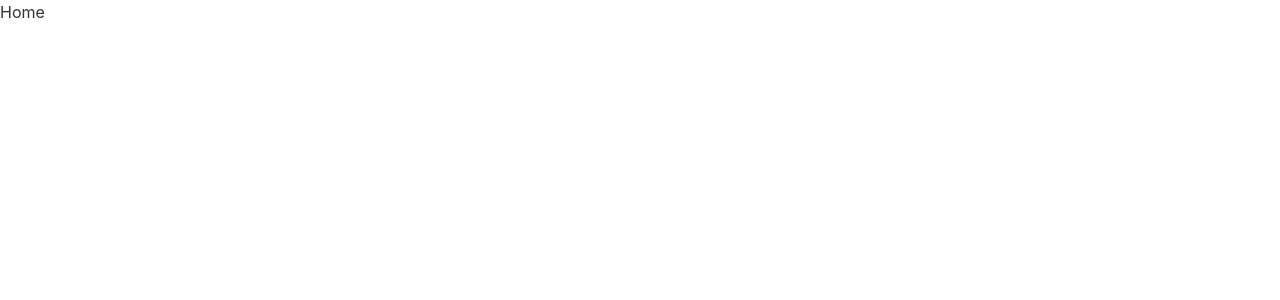
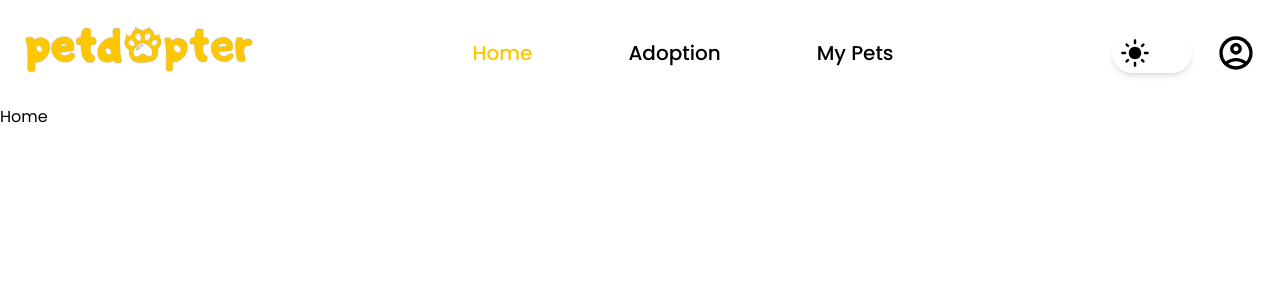
Before and after one commit to Blueneon28/PetAdopter-CapstoneProject, a Next.js app: page / in a window 1280 px wide. Shown: the top 300 px of the page. Built offline with nearby package versions, Linux system fonts and the light colour scheme.

Commit message:
Add Layout

```diff
--- /dev/null
+++ b/components/Header/index.jsx
@@ -0,0 +1,149 @@
+import { useContext } from "react";
+import Image from "next/image";
+import Link from "next/link";
+import { useRouter } from "next/router";
+
+import Logo from "../../assets/img/text-logo-petdopter.png";
+import {
+  MdOutlineHome,
+  MdPets,
+  MdMoreHoriz,
+  MdOutlineAccountCircle,
+  MdLightMode,
+  MdModeNight,
+} from "react-icons/md";
+import { ThemeContext } from "../../utils/context";
+
+export default function Header() {
+  const router = useRouter();
+  const { route } = router;
+
+  const { theme, setTheme } = useContext(ThemeContext);
+  const handleTheme = (mode) => {
+    setTheme(mode);
+  };
+
+  return (
+    <header className="w-full">
+      <div className="w-full fixed bottom-0 z-30 md:hidden h-16">
+        <div className="flex justify-around font-medium px-2">
+          <Link href="/">
+            <a
+              className={`flex flex-col justify-center items-center ${
+                route === "/" ? `text-[#FFC700] dark:text-[#CDA000]` : ""
+              }`}
+            >
+              <MdOutlineHome size={30} className="inline" />
+              <h3>Home</h3>
+            </a>
+          </Link>
+          <Link href="/adoption">
+            <a
+              className={`flex flex-col justify-center items-center ${
+                route === "/adoption"
+                  ? `text-[#FFC700] dark:text-[#CDA000]`
+                  : ""
+              }`}
+            >
+              <MdPets size={30} />
+              <h3>Adoption</h3>
+            </a>
+          </Link>
+          <Link href="/more">
+            <a
+              className={`flex flex-col justify-center items-center ${
+                route === "/more" ? `text-[#FFC700] dark:text-[#CDA000]` : ""
+              }`}
+            >
+              <MdMoreHoriz size={30} />
+              More
+            </a>
+          </Link>
+        </div>
+      </div>
+      <div className="hidden md:block w-full sticky top-0 z-30">
+        <div className="flex justify-between items-center p-6 font-medium text-lg lg:text-xl">
+          <Link href="/">
+            <a>
+              <div className="hidden lg:block">
+                <Image src={Logo} alt="Logo" width={230} height={50} />
+              </div>
+              <div className="block lg:hidden mr-12">
+                <Image src={Logo} alt="Logo" width={200} height={45} />
+              </div>
+            </a>
+          </Link>
+          <div className="flex">
+            <Link href="/">
+              <a
+                className={`${
+                  route === "/" ? `text-[#FFC700] dark:text-[#CDA000]` : ""
+                }`}
+              >
+                <h3>Home</h3>
+              </a>
+            </Link>
+            <Link href="/adoption">
+              <a
+                className={`mx-12 lg:mx-24 ${
+                  route === "/adoption"
+                    ? `text-[#FFC700] dark:text-[#CDA000]`
+                    : ""
+                }`}
+              >
+                <h3>Adoption</h3>
+              </a>
+            </Link>
+            <Link href="/myPets">
+              <a
+                className={`${
+                  route === "/myPets"
+                    ? `text-[#FFC700] dark:text-[#CDA000]`
+                    : ""
+                }`}
+              >
+                <h3>My Pets</h3>
+              </a>
+            </Link>
+          </div>
+          <div className="flex">
+            <button type="button" className="p-1 rounded-full lg:hidden">
+              {theme === "light" ? (
+                <MdModeNight size={20} onClick={() => handleTheme("dark")} />
+              ) : (
+                <MdLightMode size={20} onClick={() => handleTheme("light")} />
+              )}
+            </button>
+            <div className="hidden lg:block">
+              {theme === "light" ? (
+                <div
+                  onClick={() =>
+                    handleTheme(theme === "dark" ? "light" : "dark")
+                  }
+                  className="w-20 h-10 shadow-md rounded-3xl flex items-center"
+                >
+                  <MdLightMode className="ml-2" size={30} />
+                </div>
+              ) : (
+                <div
+                  onClick={() =>
+                    handleTheme(theme === "dark" ? "light" : "dark")
+                  }
+                  className="w-20 h-10 shadow-md bg-[#CDA000] rounded-3xl flex items-center relative overflow-hidden"
+                >
+                  <MdModeNight className="ml-11" size={30} />
+                </div>
+              )}
+            </div>
+            <Link href="/profile">
+              <a className="ml-6">
+                <MdOutlineAccountCircle size={35} className="lg:hidden" />
+                <MdOutlineAccountCircle size={40} className="hidden lg:block" />
+              </a>
+            </Link>
+          </div>
+        </div>
+      </div>
+    </header>
+  );
+}
--- /dev/null
+++ b/components/Layout/index.jsx
@@ -0,0 +1,17 @@
+import Head from "next/head";
+import Header from "../Header";
+
+export default function Layout({ headTitle, headDesc, children }) {
+  return (
+    <div className="w-full min-h-screen bg-white dark:bg-black text-black dark:text-white font-Poppins">
+      <Head>
+        <title>{headTitle}</title>
+        <meta name="description" content={headDesc} />
+        <link rel="icon" href="/logo-petdopter.png" />
+      </Head>
+
+      <Header />
+      <main className="w-full h-full">{children}</main>
+    </div>
+  );
+}
--- a/pages/_app.js
+++ b/pages/_app.js
@@ -1,7 +1,23 @@
-import '../styles/globals.css'
+import { useEffect, useMemo, useState } from "react";
+import "../styles/globals.css";
+import { ThemeContext } from "../utils/context";
 
 function MyApp({ Component, pageProps }) {
-  return <Component {...pageProps} />
+  const [theme, setTheme] = useState("light");
+  const background = useMemo(() => ({ theme, setTheme }), [theme]);
+
+  useEffect(() => {
+    if (theme === "dark") {
+      document.documentElement.classList.add("dark");
+    } else {
+      document.documentElement.classList.remove("dark");
+    }
+  }, [theme]);
+  return (
+    <ThemeContext.Provider value={background}>
+      <Component {...pageProps} />
+    </ThemeContext.Provider>
+  );
 }
 
-export default MyApp
+export default MyApp;
--- a/pages/index.js
+++ b/pages/index.js
@@ -1,3 +1,9 @@
+import Layout from "../components/Layout";
+
 export default function Home() {
-  return <div>Home</div>;
+  return (
+    <Layout headTitle="Petdopter" headDesc="Welcome to petdopter!">
+      <div>Home</div>
+    </Layout>
+  );
 }
--- a/tailwind.config.js
+++ b/tailwind.config.js
@@ -1,5 +1,6 @@
 /** @type {import('tailwindcss').Config} */
 module.exports = {
+  darkMode: "class",
   content: [
     "./pages/**/*.{js,ts,jsx,tsx}",
     "./components/**/*.{js,ts,jsx,tsx}",
--- a/utils/context.js
+++ b/utils/context.js
@@ -0,0 +1,3 @@
+import { createContext } from "react";
+
+export const ThemeContext = createContext();
```
Also changed, not shown: public/logo-petdopter.png (added).
